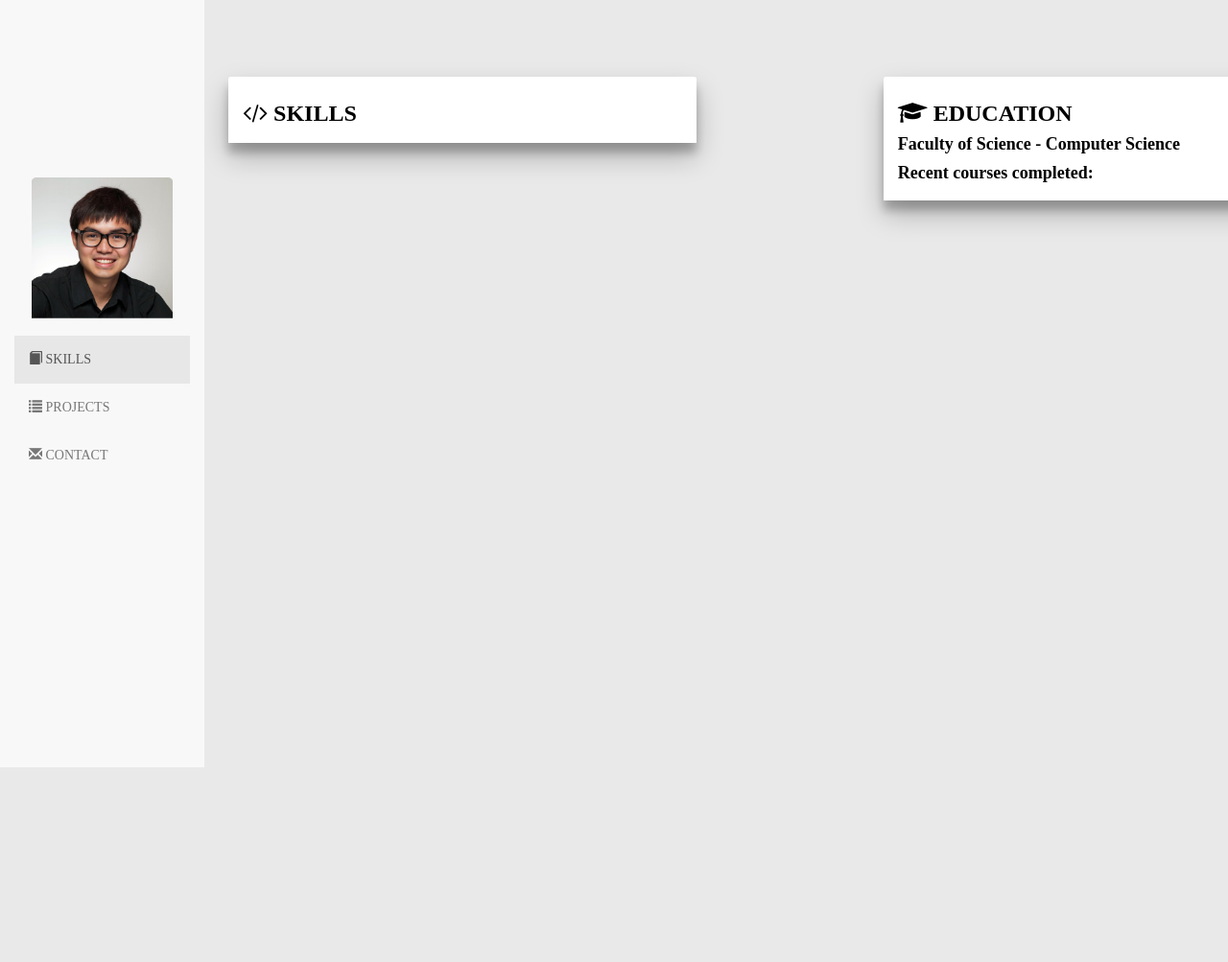
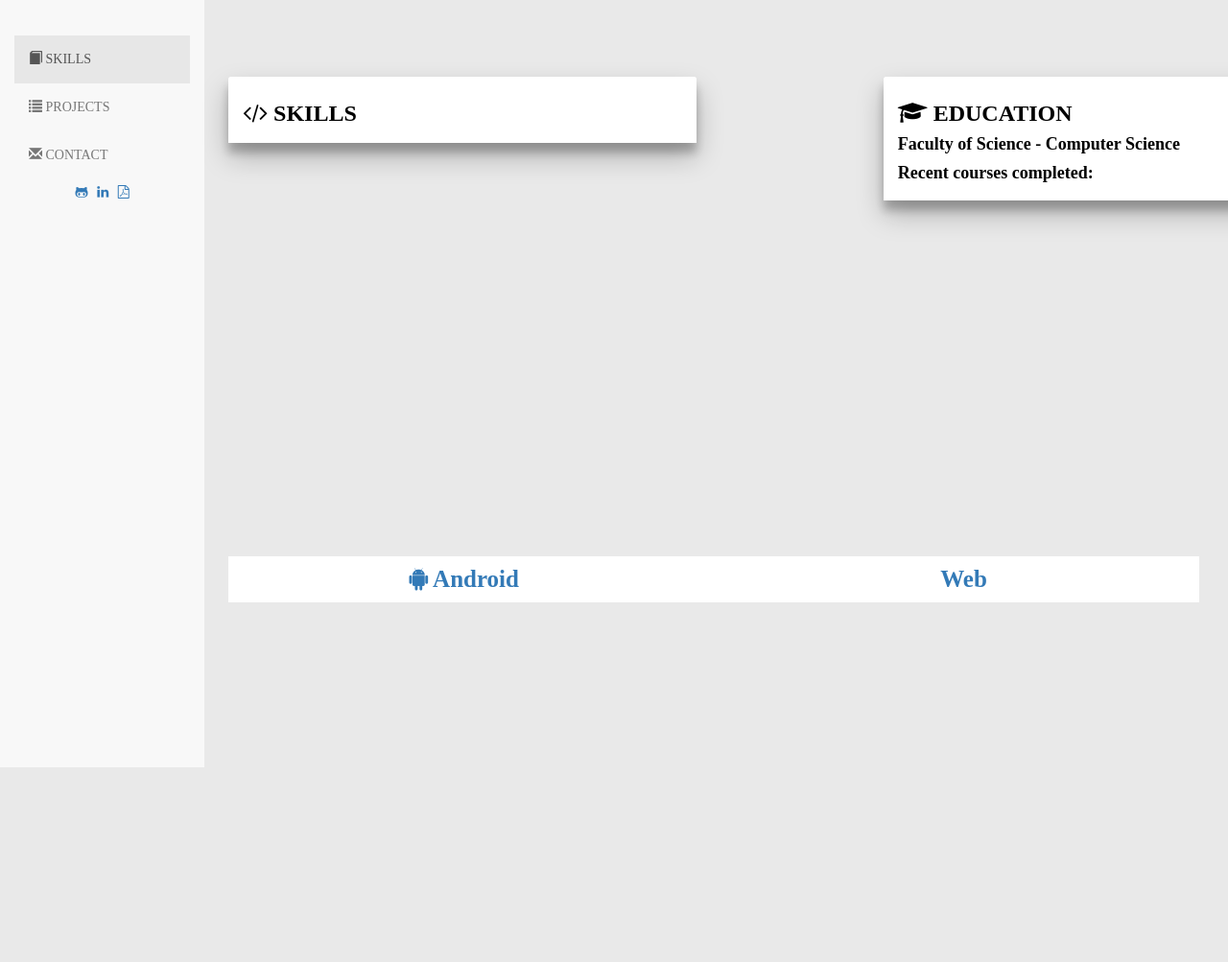
Before and after one commit to Paul-Kijtapart/Aor_v2, a website: page index.html at #/androids in a window 1280 px wide. Shown: the top 1003 px of the page at 96% size. Drawn offline with nearby package versions, Linux system fonts and the light colour scheme; some packages are replaced by stand-ins of ours; a script that the page names is missing.

Commit message:
Fixing the incompatible class

```diff
--- a/css/aor.css
+++ b/css/aor.css
@@ -70,7 +70,7 @@
 
 	.smallDisp img:hover {
 		cursor: pointer;
-		background-color: #ccc;
+		background-color: #00AC7F;
 		border-color: #46b8da;
 		-moz-box-shadow: -5px 3px 4px rgba(0, 0, 0, 0.4);
 		z-index: 1;
@@ -93,11 +93,11 @@
 	}
 
 	.isActive {
-		background-color: #4CAF50;
+		background-color: #00AC7F;
 	}
 
 	.imgActive {
-		background-color: #4CAF50;
+		background-color: #00AC7F;
 	}
 
 	/* Sidebar Styles */
@@ -117,8 +117,17 @@
 
 	}
 
+	/* Social Media */
+	.social-media {
+		text-align: center;
+	}
+
+	.social-media i {
+		margin: 1px 2% 1px 2%;
+	}
+
 	#main-nav {
-		margin-top: 100%;
+		margin-top: 20%;
 	}
 
 
@@ -128,7 +137,8 @@
 
 	#skillEducation {}
 
-	#projects {}
+	#projects {
+	}
 
 	#education {}
 
@@ -147,4 +157,20 @@
 		text-align: center;
 	}
 
+	#project-menu {
+		background: white;
+		width: 100%;
+		padding: 1% 0px 1% 0px;
+		font-size: 25px;
+		text-align: center;
+		/*border: 1px solid black;*/
+	}
+
+	#project-menu a {
+		font-weight: bold;
+	}
+
+	#project-menu a:hover {
+	}
+
 	.input.ng-invalid {}
--- a/index.html
+++ b/index.html
@@ -25,7 +25,7 @@
                 </div>
             </div>
             <div id="main-nav" class="collapse navbar-collapse" role="navigation">
-            <img class="img-rounded center-block" src="image/E-portfolio-small.jpg" alt="E-portfolio pic" style="padding:1% 0% 10% 0%; max-width: 80%; max-height:80%;">
+                <!-- <img class="img-rounded center-block" src="image/E-portfolio-small.jpg" alt="E-portfolio pic" style="padding:1% 0% 10% 0%; max-width: 80%; max-height:80%;"> -->
                 <ul du-spy-context class="nav navbar-nav">
                     <!-- <li class="active" du-scrollspy="about">
                         <a href="#about" du-smooth-scroll><span class="glyphicon glyphicon-user" ></span> ABOUT ME </a>
@@ -40,12 +40,23 @@
                         <a href="#contact" du-smooth-scroll><span class="glyphicon glyphicon-envelope"></span> CONTACT </a>
                     </li>
                 </ul>
+                <!-- TODO: Linked, Gtihub, Resume -->
+                <div class="container-fluid social-media">
+                    <a href="">
+                        <i class="fa fa-github-alt" aria-hidden="true"></i>
+                    </a>
+                    <a href="">
+                        <i class="fa fa-linkedin" aria-hidden="true"></i>
+                    </a>
+                    <a href="">
+                        <i class="fa fa-file-pdf-o" aria-hidden="true"></i>
+                    </a>
+                </div>
             </div>
         </nav>
-
         <!-- Main Content -->
         <section class="container-fluid col-md-10 col-md-offset-2">
-           <!--  <div ng-controller="myProfile" class="page-section" id="about">
+            <!--  <div ng-controller="myProfile" class="page-section" id="about">
                 <div class="container">
                     <div class="row">
                         <div class="col-md-5 aor-card">
@@ -87,7 +98,7 @@
                                 </div>
                             </div>
                         </div>
-                        <div ng-controller="myEducation" class="col-md-5 col-md-offset-2 aor-card">
+                        <div ng-controller="myEducation" class="col-md-4 col-md-offset-2 aor-card">
                             <h3><i class="fa fa-mortar-board"> </i><strong> EDUCATION </strong></h3>
                             <h4><strong> Faculty of Science - Computer Science </strong></h3>
                     <h4><strong> Recent courses completed: </strong></h3>
@@ -100,11 +111,19 @@
     </div>
     <!-- PROJECTS -->
     <div ng-controller="myProjects" class="page-section" id="projects">
-       <!--  <ul>
-            <li><a href="#/"><i class="fa fa-home"></i> Home</a></li>
-            <li><a href="#androids"><i class="fa fa-shield"></i> Android</a></li>
-            <li><a href="#webs"><i class="fa fa-comment"></i> Web</a></li>
-        </ul> -->
+    <div id="project-menu">
+        <div class="row">
+            <!-- <div class="col-md-4">
+                <a href="#/"><i class="fa fa-home"></i> Home</a>
+            </div> -->
+            <div class="col-md-6">
+                <a href="#androids"><i class="fa fa-android" aria-hidden="true"></i> Android</a>
+            </div>
+            <div class="col-md-6">
+                <a href="#webs"> Web</a>
+            </div>
+        </div>
+    </div>
         <div ng-view></div>
     </div>
     <!-- CONTACT -->
@@ -131,9 +150,9 @@
     </div>
     </div>
 
-    <div class="containter myFooter">
+   <!--  <div class="containter myFooter">
 
-    </div>
+    </div> -->
 
     </section>
     </div>
```
Also changed, not shown: templates/androids.html (+2 -2 lines), templates/webs.html (+2 -2 lines).
